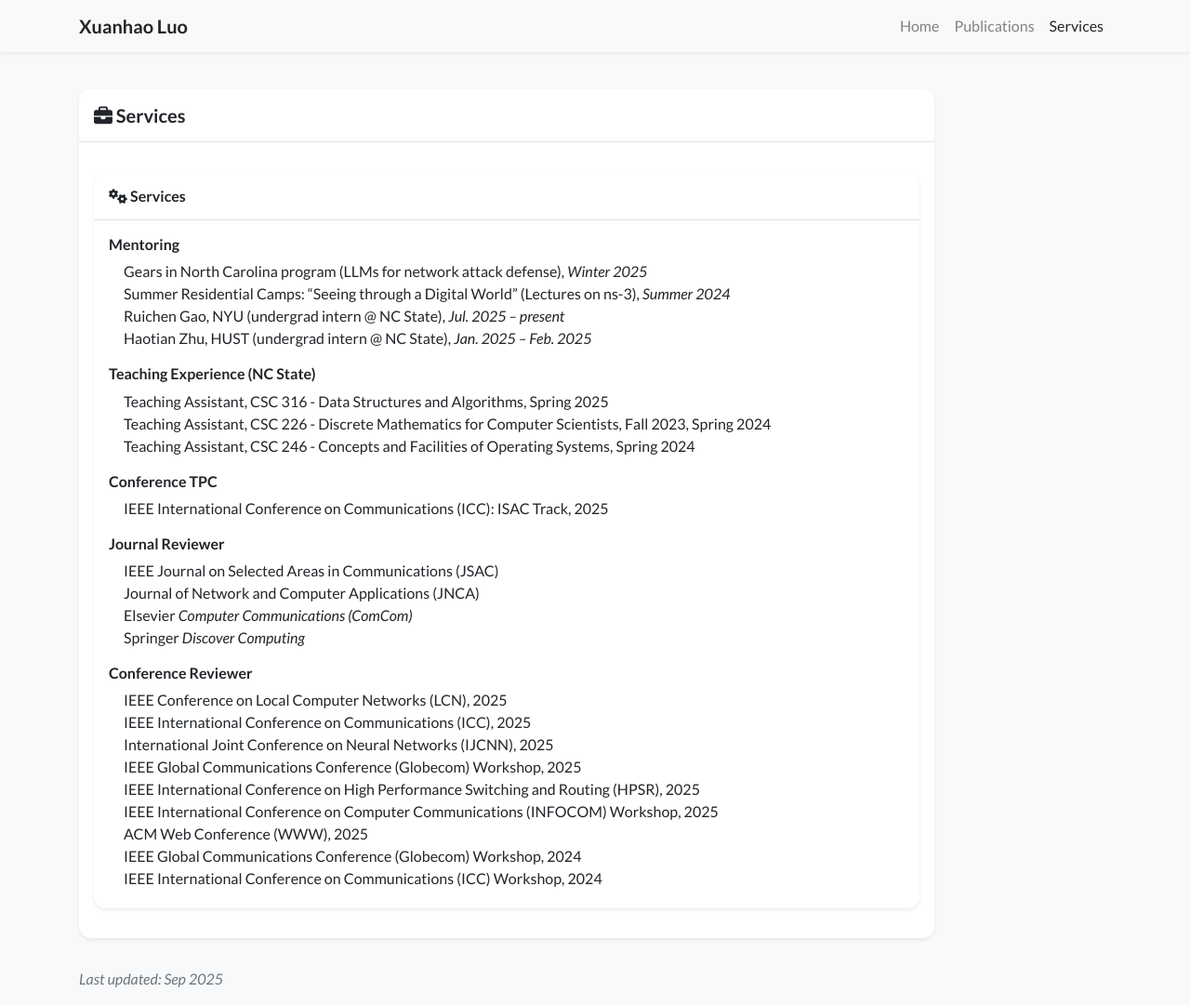
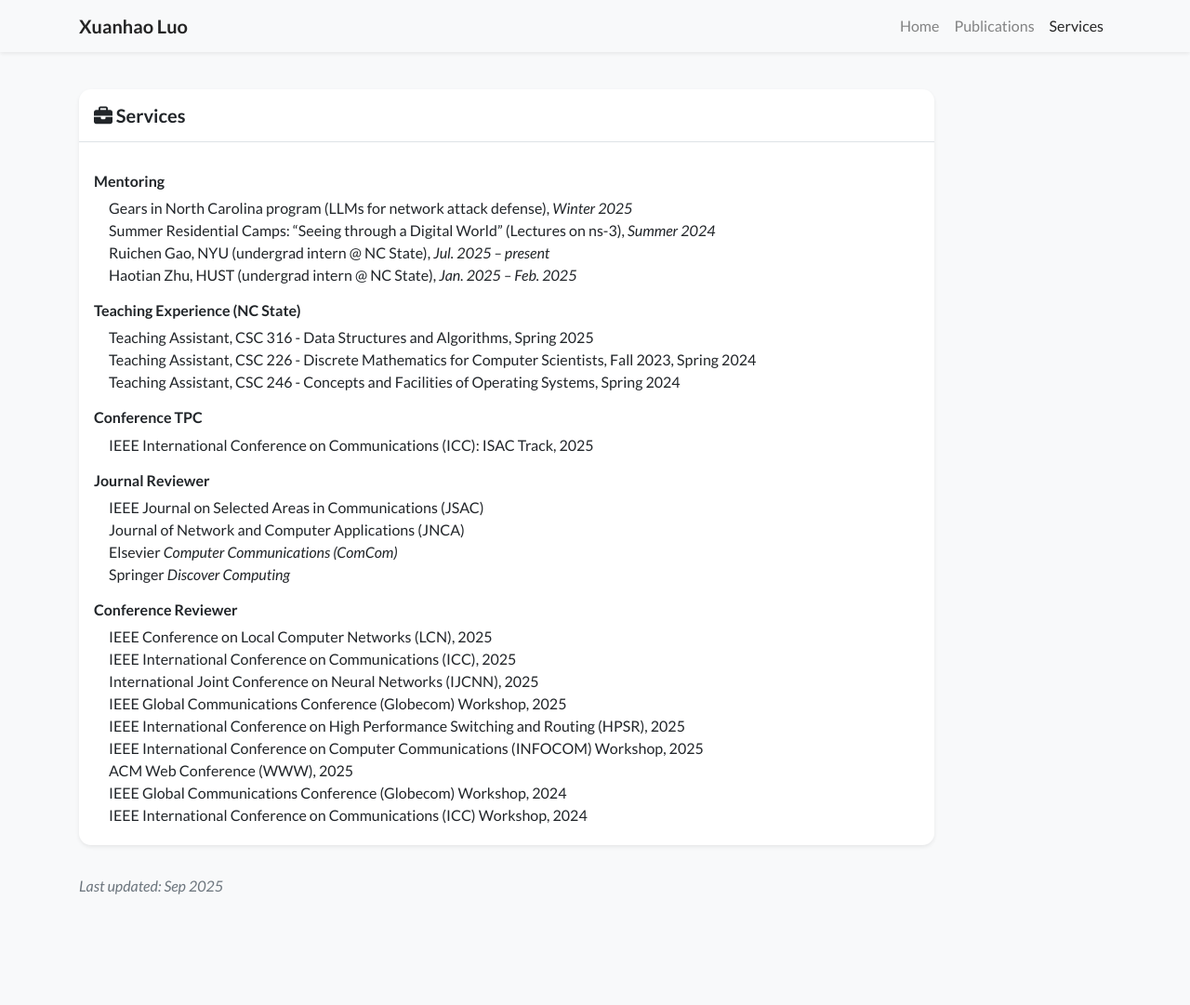
Before and after one commit to Xuanhao-Luo/Xuanhao-Luo.github.io, a Jekyll site: the page built from service.html, in a window 1280 px wide and 1081 px high. Shown: the whole window at 93% size. Built offline with Jekyll 4.4.1, drawn with Linux system fonts in a browser that asks for light colours; nearby versions of some CDN libraries; a style sheet for code colours, icons or effects is not loaded.

Commit message:
update homepage

```diff
--- a/_includes/widgets/services_card.html
+++ b/_includes/widgets/services_card.html
@@ -1,6 +1,6 @@
-<div class="my-3 bg-white shadow-sm rounded-xl">
+<!-- <div class="my-3 bg-white shadow-sm rounded-xl">
   <h6 class="p-3 mb-0 border-bottom border-gray"><i class="fas fa-cogs"></i> Services</h6>
-  <div class="px-3 pb-3">
+  <div class="px-3 pb-3"> -->
 
     <!-- Mentoring -->
     <h6 class="mt-3">Mentoring</h6>
@@ -48,5 +48,5 @@
       <li>IEEE International Conference on Communications (ICC) Workshop, 2024</li>
     </ul>
 
-  </div>
-</div>
+  <!-- </div>
+</div> -->
```
